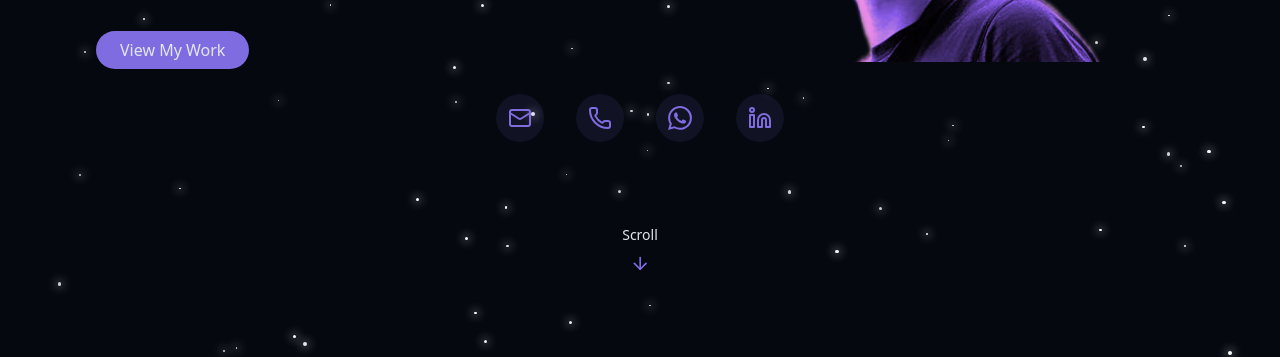
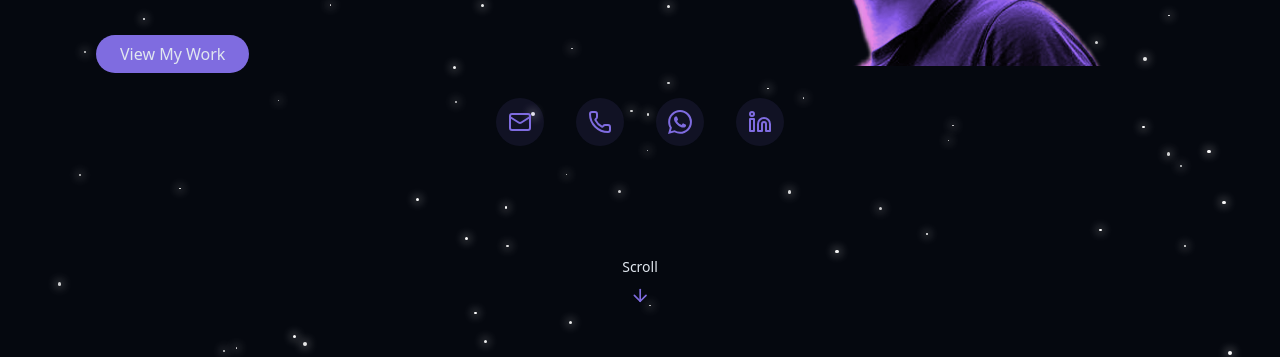
Before and after one commit to Daniel-Grounin/portfolio, a React (Vite) app: page / in a window 1280 px wide. Shown: the part 414-771 px from the top of the page. Built offline with nearby package versions, Linux system fonts and the light colour scheme.

Commit message:
fix: adjust margin spacing in HeroSection component for improved layout

```diff
--- a/src/components/HeroSection.jsx
+++ b/src/components/HeroSection.jsx
@@ -45,7 +45,7 @@ const HeroSection = () => {
       </div>
 
       {/* Contact Row */}
-      <div className="space-y-8 mb-4">
+      <div className="space-y-8 mb-2">
         {/* Contact row */}
         <div className="flex justify-center gap-8 py-6">
           {/* Email */}
@@ -91,7 +91,7 @@ const HeroSection = () => {
       </div>
 
       {/* -------- scroll indicator -------- */}
-      <div className="absolute bottom-18 left-1/2 -translate-x-1/2 flex flex-col items-center animate-bounce mb-8">
+      <div className=" absolute bottom-18 left-1/2 -translate-x-1/2 flex flex-col items-center animate-bounce">
         <span className="text-sm text-muted-foreground mb-2">Scroll</span>
         <ArrowDown className="h-5 w-5 text-primary" />
       </div>
```
